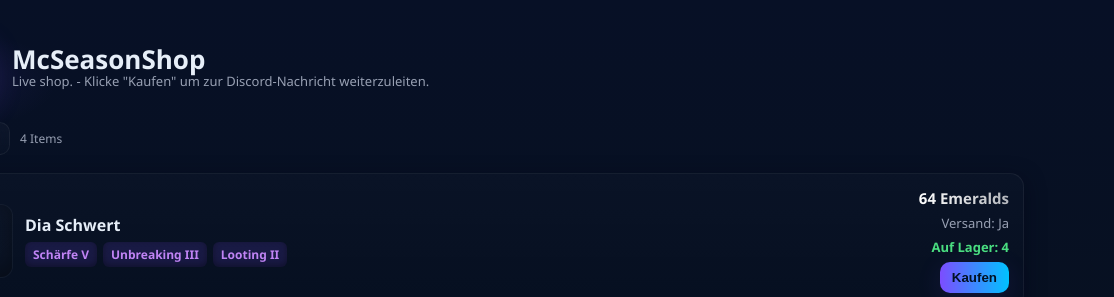
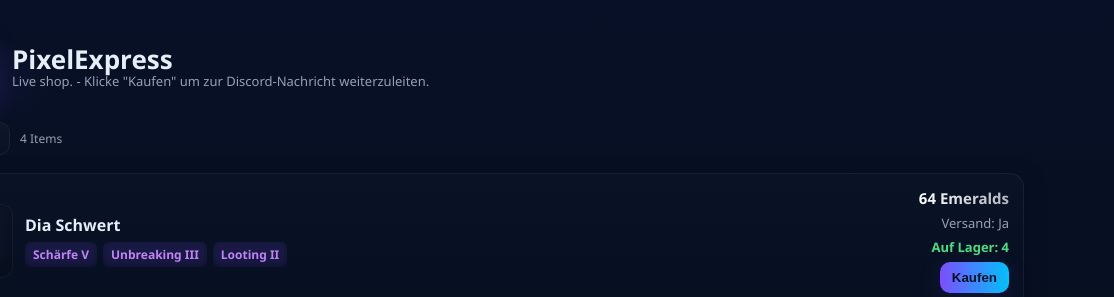
Before and after one commit to PingZCode/McSeasonShop, a plain HTML site: page index.html in a window 1280 px wide. Shown: the top 297 px of the page, 166-1280 px from the left. Drawn offline with Linux system fonts and the light colour scheme.

Commit message:
Update index.html

```diff
--- a/index.html
+++ b/index.html
@@ -3,8 +3,8 @@
 <head>
   <meta charset="utf-8" />
   <meta name="viewport" content="width=device-width,initial-scale=1" />
-  <title>McSeasonShop</title>
-  <meta name="description" content="McSeasonShop — Minecraft items" />
+  <title>PixelExpress</title>
+  <meta name="description" content="PixelExpress — Minecraft items" />
   <style>
     :root{
       --bg:#0f1724;
@@ -113,7 +113,7 @@
         </svg>
       </div>
       <div>
-        <h1>McSeasonShop</h1>
+        <h1>PixelExpress</h1>
         <p class="lead">Live shop. - Klicke "Kaufen" um zur Discord-Nachricht weiterzuleiten.</p>
       </div>
     </header>
```
